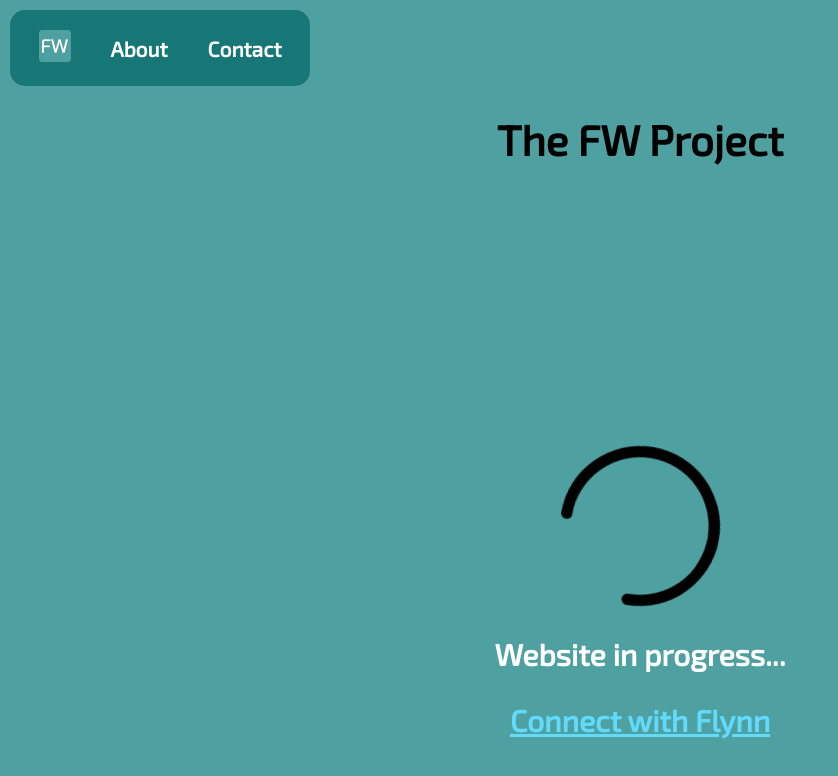
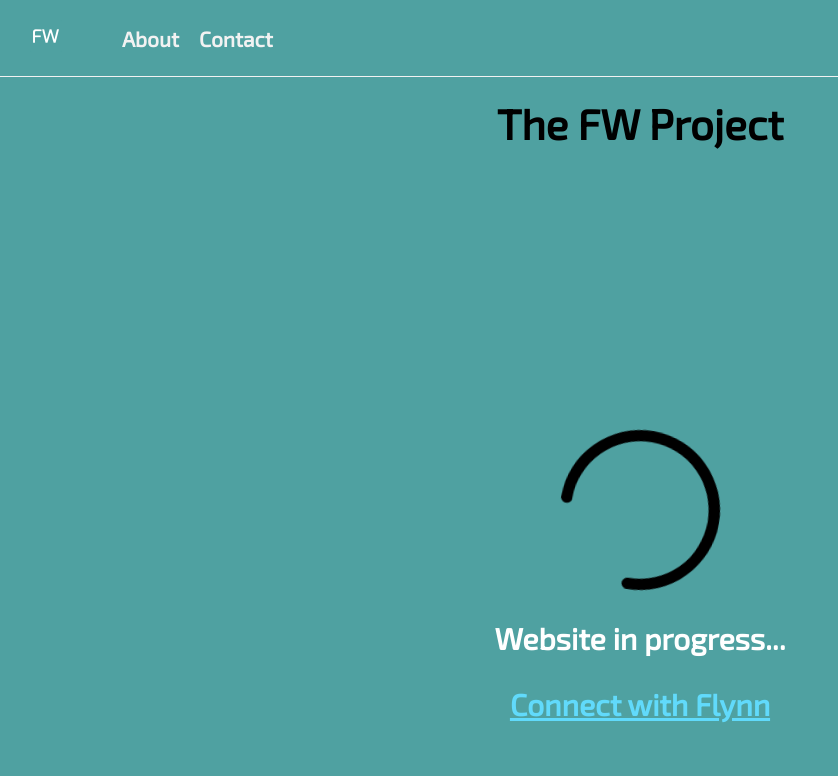
Before and after one commit to flynnWhelehan/website, a React (Create React App) app in the folder website/frontend/: page / in a window 1280 px wide. Shown: the top 776 px of the page, without its empty margins (0-838 px from the left). Built offline with nearby package versions, Linux system fonts and the light colour scheme.

Commit message:
navbar is dynamic with page movement, no longer a solid block on screen

```diff
--- a/website/frontend/src/App.css
+++ b/website/frontend/src/App.css
@@ -1,12 +1,12 @@
 @import url('https://fonts.googleapis.com/css2?family=Exo+2&display=swap');
 
 body {
+  padding-top: 70px;
   font-size: 21px;
   font-weight: bold;
   font-family: 'Exo 2', sans-serif;
   background-color: #4fa1a1;
 }
-
 .App-header h1 {
   margin-top: 0;
   margin-bottom: 0;
--- a/website/frontend/src/components/Navbar.js
+++ b/website/frontend/src/components/Navbar.js
@@ -1,16 +1,38 @@
-import React from 'react';
+import React, { useEffect, useState } from 'react';
 import './styles/Navbar.css';
 import { Link } from 'react-router-dom';
 import FwLogo from '../images/favicon/favicon-32x32.png';
 
 function Navbar() {
+  const [shrink, setShrink] = useState(false);
+  const [opaque, setOpaque] = useState(false);
+
+  const handleScroll = () => {
+    if (window.scrollY > 80) {
+      setShrink(true);
+      setOpaque(true);
+    } else {
+      setShrink(false);
+      setOpaque(false);
+    }
+  };
+
+  useEffect(() => {
+    window.addEventListener('scroll', handleScroll);
+    return () => {
+      window.removeEventListener('scroll', handleScroll);
+    };
+  }, []);
+
   return (
-    <div className="navbar">
+    <div className={`navbar ${shrink ? 'shrink' : ''} ${opaque ? 'opaque' : ''}`}>
       <Link to="/">
-        <img src={FwLogo} alt="FW Logo / Home" className="logo" />
+        <img src={FwLogo} alt="FW Logo / Home" className={`logo ${shrink ? 'shrink' : ''}`} />
       </Link>
-      <Link to="/about">About</Link>
-      <a href="https://www.linkedin.com/in/flynnwhelehan/">Contact</a>
+      <div className="links-container">
+        <Link to="/about" className="navbar-link">About</Link>
+        <a href="https://www.linkedin.com/in/flynnwhelehan/" className="navbar-link">Contact</a>
+      </div>
     </div>
   );
 }
--- a/website/frontend/src/components/styles/Navbar.css
+++ b/website/frontend/src/components/styles/Navbar.css
@@ -1,25 +1,43 @@
 .navbar {
-    background-color: #177777;
-    overflow: auto;
-    color: white;
-    position: sticky;
-    top: 10px;
-    border-radius: 15px;
-    margin: 10px;
-    max-width: 300px;
+  position: fixed;
+  top: 0;
+  width: 100%;
   display: flex;
-    justify-content: center;
+  justify-content: flex-start;
   align-items: center;
+  padding: 20px;
+  background-color: transparent;
+  border-bottom: 1px solid #f2f2f2;
+  transition: all 0.3s ease;
 }
+
+.navbar.opaque {
+  background-color: #333;
+}
+
+.navbar.shrink {
+  padding: 10px;
+}
+
 .navbar a {
-    float: left;
-    display: block;
-    color: white;
-    text-align: center;
-    padding: 20px;
+  color: #f2f2f2;
   text-decoration: none;
+  padding: 0 10px;
+  transition: color 0.3s ease;
 }
+
 .navbar a:hover {
-    background-color: #ddd;
-    color: black;
+  color: #878787;
 }
+
+.logo {
+  height: 32px;
+  width: 32px;
+}
+
+.links-container {
+  display: flex;
+  justify-content: flex-start;
+  width: 100%;
+  margin-left: 40px;
+}
```
Lines whose indentation alone changed are shown as unchanged.
